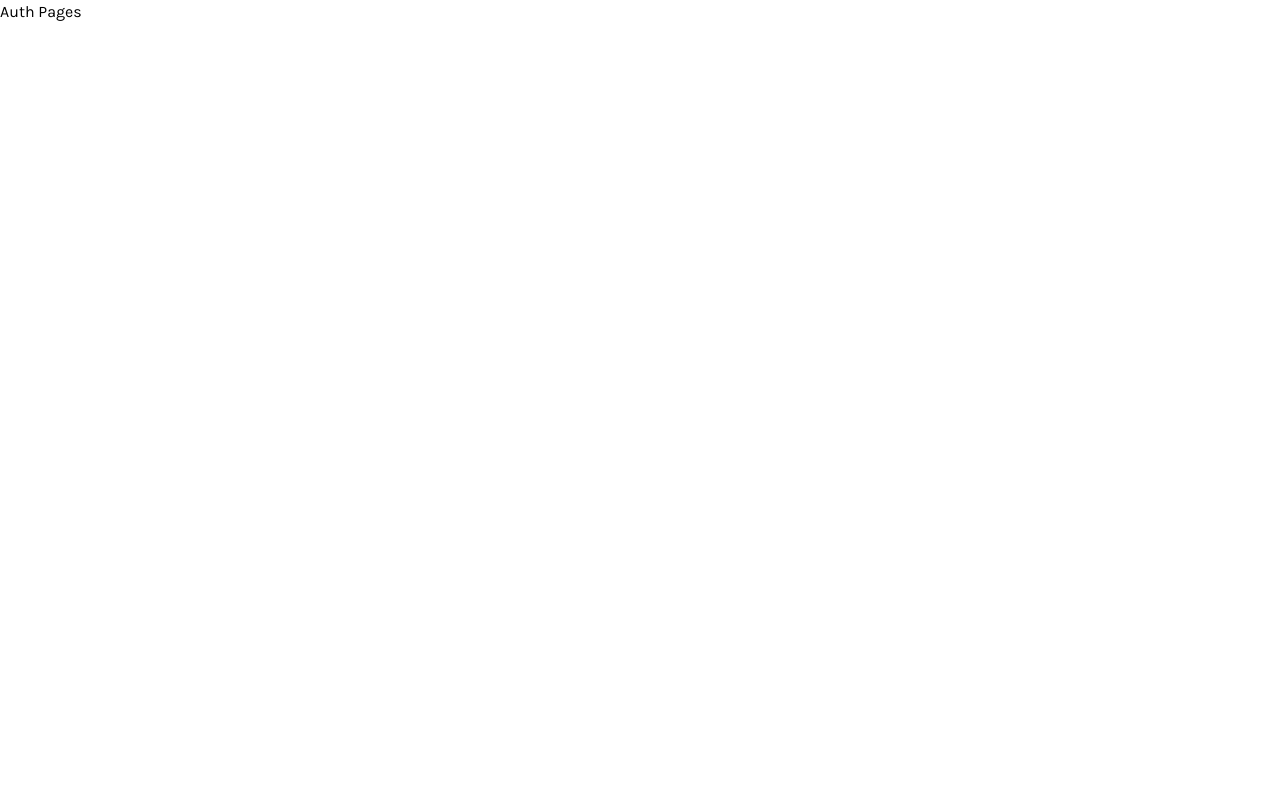
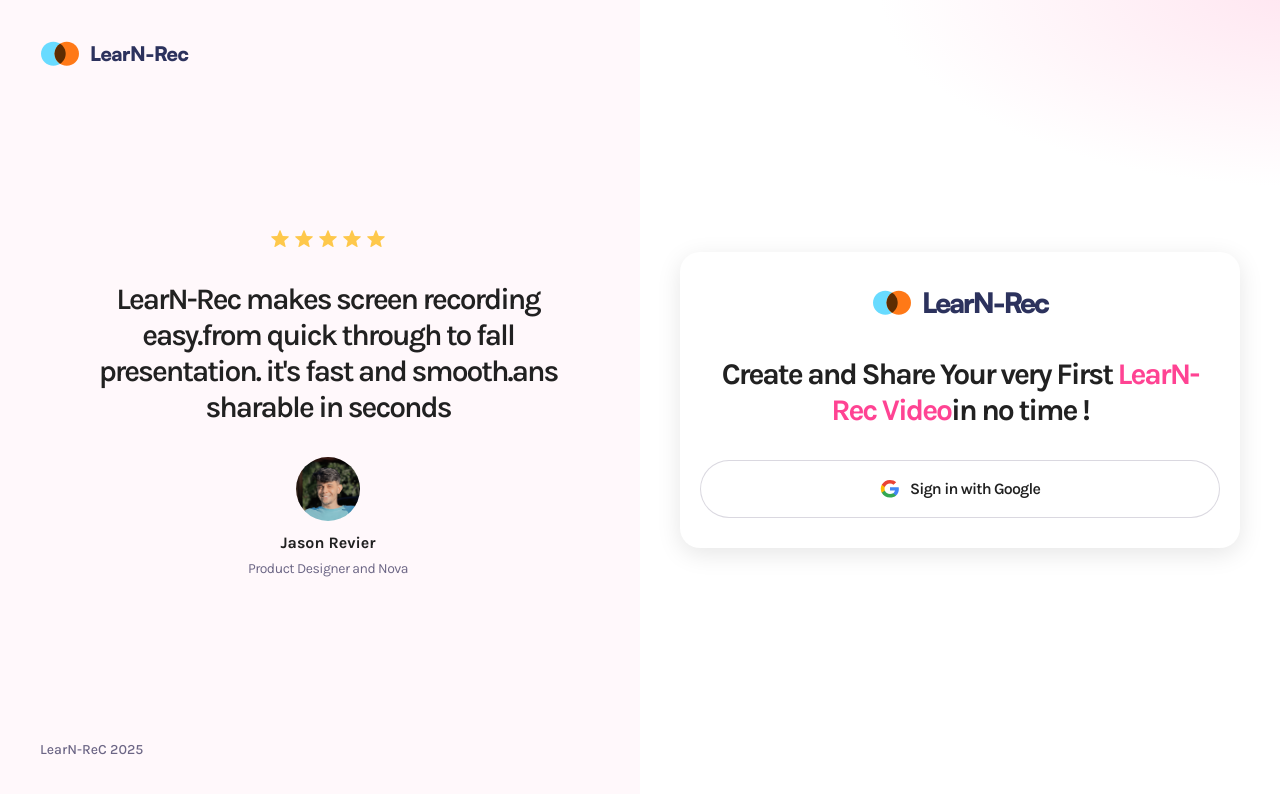
Before and after one commit to ASHUTOSH-KUMAR-RAO/Learn-Rec, a Next.js app: page /sign-in in a window 1280 px wide. Shown: the top 794 px of the page. Built offline with nearby package versions, Linux system fonts and the light colour scheme.

Commit message:
04:auth-ui

```diff
--- a/app/(auth)/sign-in/page.tsx
+++ b/app/(auth)/sign-in/page.tsx
@@ -1,10 +1,82 @@
 
+import Image from 'next/image'
+import Link from 'next/link'
 import React from 'react'
 
 const Page = () => {
   return (
-    <div>Auth Pages</div>
-  )
+    <main className="sign-in">
+      <aside className="testimonial">
+        <Link href="/">
+          <Image
+            src="/assets/icons/logo.svg"
+            alt="logo"
+            height={40}
+            width={40}
+          />
+          <h1>LearN-Rec</h1>
+        </Link>
+        <div className="description">
+          <section>
+            <figure>
+              {Array.from({ length: 5 }).map((_, index) => (
+                <Image
+                  key={index}
+                  src="/assets/icons/star.svg"
+                  alt="star"
+                  height={20}
+                  width={20}
+                />
+              ))}
+            </figure>
+            <p>
+              LearN-Rec makes screen recording easy.from quick through to fall
+              presentation. it's fast and smooth.ans sharable in seconds{" "}
+            </p>
+            <article>
+              <Image
+                src="/assets/images/jason.png"
+                alt="jason"
+                height={64}
+                width={64}
+                className="rounded-full"
+              />
+              <div>
+                <h2>Jason Revier</h2>
+                <p>Product Designer and Nova </p>
+              </div>
+            </article>
+          </section>
+        </div>
+        <p>LearN-ReC {new Date().getFullYear()}</p>
+      </aside>
+
+      <aside className="google-sign-in">
+        <section>
+          <Link href="/">
+            <Image
+              src="/assets/icons/logo.svg"
+              alt="logo"
+              height={40}
+              width={40}
+            />
+            <h1>LearN-Rec</h1>
+          </Link>
+          <p>Create and Share Your very First <span>LearN-Rec Video</span>in no time !</p>
+          <button>
+            <Image
+              src="/assets/icons/google.svg"
+              alt="google-icon"
+              height={20}
+              width={20}
+            />
+            Sign in with Google
+          </button>
+        </section>
+      </aside>
+      <div className='overlay'/>
+    </main>
+  );
 }
 
 export default Page
```
